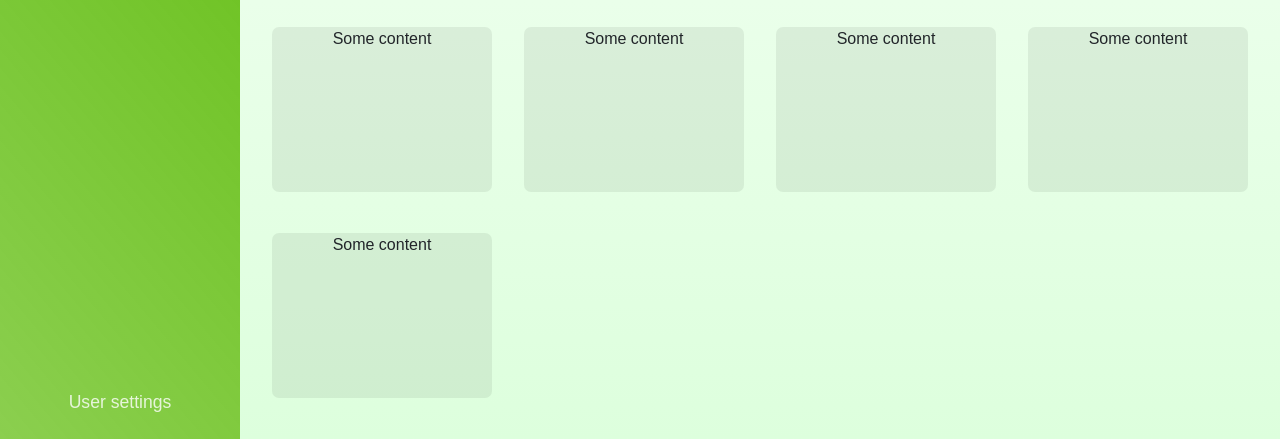
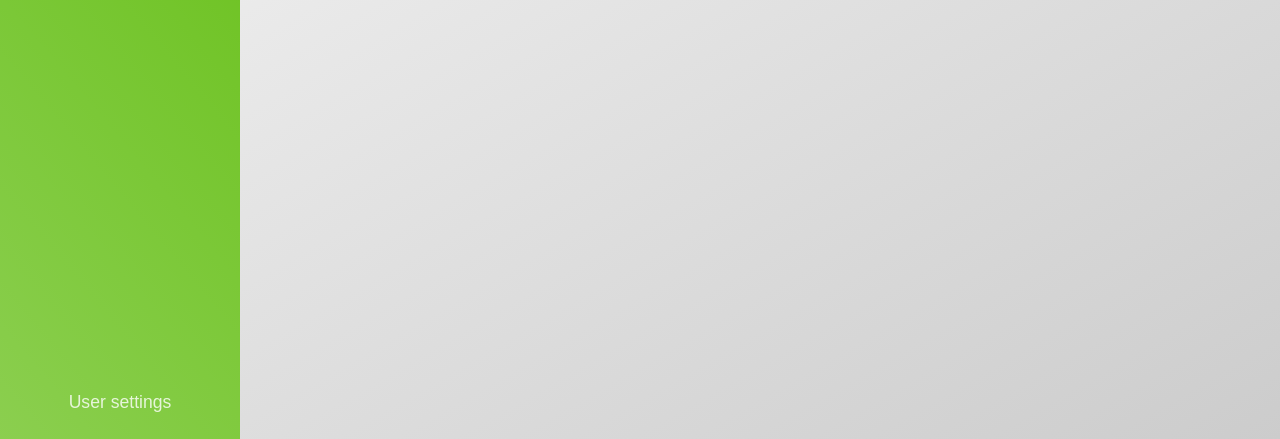
Before and after one commit to DaNthEB0T/grow, a Django app: page /dashboard/ in a window 1280 px wide. Shown: the part 706-1145 px from the top of the page. Run offline with Django 3.2, Linux system fonts and the light colour scheme; a user stored in the database is signed in; some libraries are stand-ins or nearby versions.

Commit message:
Design changes

```diff
--- a/grow/core/static/core/css/dashboard.css
+++ b/grow/core/static/core/css/dashboard.css
@@ -3,14 +3,20 @@ body {
 }
 
 .content {
-    background-color: #ccc;
     display: grid;
     grid-template-columns: 25% 25% 25% 25%;
-    height: 100vh;
+    max-height: 100vh;
     overflow-y: auto;
     padding: 1rem;
-    background-image: linear-gradient(to top, #dfd, #fff);
     background-attachment: fixed;
+}
+
+.inner-content-container {
+    width: calc(100% - 15rem);
+    background-image: linear-gradient(-30deg, #ccc, #fff)
+}
+.inner-content-container .content {
+    width: 100%;
 }
 
 
--- a/grow/core/templates/core/index.html
+++ b/grow/core/templates/core/index.html
@@ -19,7 +19,7 @@
         <div class="content-container">
 
             {% include 'components/sidebar.html' %}
-
+            <div class="inner-content-container">
                 <div class="content">
                     <div class="content-head">
                         <div class="head-tile watch-later">
@@ -51,7 +51,7 @@
                             <span class="resource-title">Placeholder Title</span>
                             <span class="resource-tags">Tag1, Tag2, Tag3, Tag4, Tag5, Tag6, Tag7, Tag8, Tag9, Tag10</span>
                             <span class="resource-save"><i class="fas fa-clock"></i> Save for later</span>
-                        <img class="resource-thumbnail" src="https://www.mobiltech.cz/wp-content/uploads/2021/04/placeholder-2.png" alt="Media thumbnail">
+                            <img class="resource-thumbnail" src="https://res.cloudinary.com/practicaldev/image/fetch/s--P-zvMTgt--/c_imagga_scale,f_auto,fl_progressive,h_900,q_auto,w_1600/https://dev-to-uploads.s3.amazonaws.com/i/qyix6eyhrnc8x9c44yp2.jpg" alt="Media thumbnail">
                             <div class="resource-shadow"></div>
                         </div>
                     </div>
@@ -60,7 +60,7 @@
                             <span class="resource-title">Placeholder Title</span>
                             <span class="resource-tags">Tag1, Tag2, Tag3, Tag4, Tag5, Tag6, Tag7, Tag8, Tag9, Tag10</span>
                             <span class="resource-save"><i class="fas fa-clock"></i></span>
-                        <img class="resource-thumbnail" src="https://www.mobiltech.cz/wp-content/uploads/2021/04/placeholder-2.png" alt="Media thumbnail">
+                            <img class="resource-thumbnail" src="https://res.cloudinary.com/practicaldev/image/fetch/s--P-zvMTgt--/c_imagga_scale,f_auto,fl_progressive,h_900,q_auto,w_1600/https://dev-to-uploads.s3.amazonaws.com/i/qyix6eyhrnc8x9c44yp2.jpg" alt="Media thumbnail">
                             <div class="resource-shadow"></div>
                         </div>
                     </div>
@@ -69,7 +69,7 @@
                             <span class="resource-title">Placeholder Title</span>
                             <span class="resource-tags">Tag1, Tag2, Tag3, Tag4, Tag5, Tag6, Tag7, Tag8, Tag9, Tag10</span>
                             <span class="resource-save"><i class="fas fa-clock"></i> Save for later</span>
-                        <img class="resource-thumbnail" src="https://www.mobiltech.cz/wp-content/uploads/2021/04/placeholder-2.png" alt="Media thumbnail">
+                            <img class="resource-thumbnail" src="https://res.cloudinary.com/practicaldev/image/fetch/s--P-zvMTgt--/c_imagga_scale,f_auto,fl_progressive,h_900,q_auto,w_1600/https://dev-to-uploads.s3.amazonaws.com/i/qyix6eyhrnc8x9c44yp2.jpg" alt="Media thumbnail">
                             <div class="resource-shadow"></div>
                         </div>
                     </div>
@@ -78,7 +78,7 @@
                             <span class="resource-title">Placeholder Title</span>
                             <span class="resource-tags">Tag1, Tag2, Tag3, Tag4, Tag5, Tag6, Tag7, Tag8, Tag9, Tag10</span>
                             <span class="resource-save"><i class="fas fa-clock"></i> Save for later</span>
-                        <img class="resource-thumbnail" src="https://www.mobiltech.cz/wp-content/uploads/2021/04/placeholder-2.png" alt="Media thumbnail">
+                            <img class="resource-thumbnail" src="https://res.cloudinary.com/practicaldev/image/fetch/s--P-zvMTgt--/c_imagga_scale,f_auto,fl_progressive,h_900,q_auto,w_1600/https://dev-to-uploads.s3.amazonaws.com/i/qyix6eyhrnc8x9c44yp2.jpg" alt="Media thumbnail">
                             <div class="resource-shadow"></div>
                         </div>
                     </div>
@@ -87,33 +87,9 @@
                             <span class="resource-title">Placeholder Title</span>
                             <span class="resource-tags">Tag1, Tag2, Tag3, Tag4, Tag5, Tag6, Tag7, Tag8, Tag9, Tag10</span>
                             <span class="resource-save"><i class="fas fa-clock"></i> Save for later</span>
-                        <img class="resource-thumbnail" src="https://www.mobiltech.cz/wp-content/uploads/2021/04/placeholder-2.png" alt="Media thumbnail">
+                            <img class="resource-thumbnail" src="https://res.cloudinary.com/practicaldev/image/fetch/s--P-zvMTgt--/c_imagga_scale,f_auto,fl_progressive,h_900,q_auto,w_1600/https://dev-to-uploads.s3.amazonaws.com/i/qyix6eyhrnc8x9c44yp2.jpg" alt="Media thumbnail">
                             <div class="resource-shadow"></div>
                         </div>
-                </div>
-                <div class="">
-                    <div class="resource">
-                        Some content
-                    </div>
-                </div>
-                <div class="">
-                    <div class="resource">
-                        Some content
-                    </div>
-                </div>
-                <div class="">
-                    <div class="resource">
-                        Some content
-                    </div>
-                </div>
-                <div class="">
-                    <div class="resource">
-                        Some content
-                    </div>
-                </div>
-                <div class="">
-                    <div class="resource">
-                        Some content
                     </div>
                 </div>
             </div>
```
Lines whose indentation alone changed are shown as unchanged.
